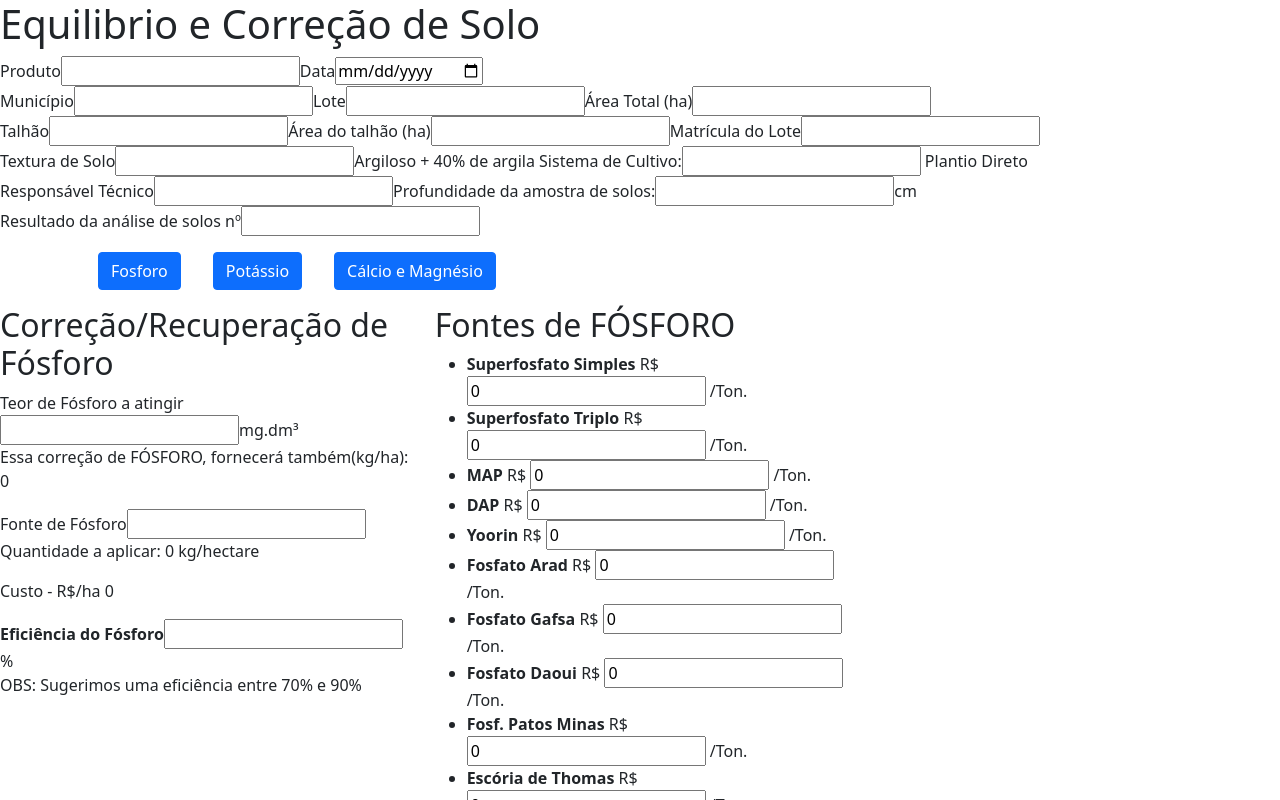
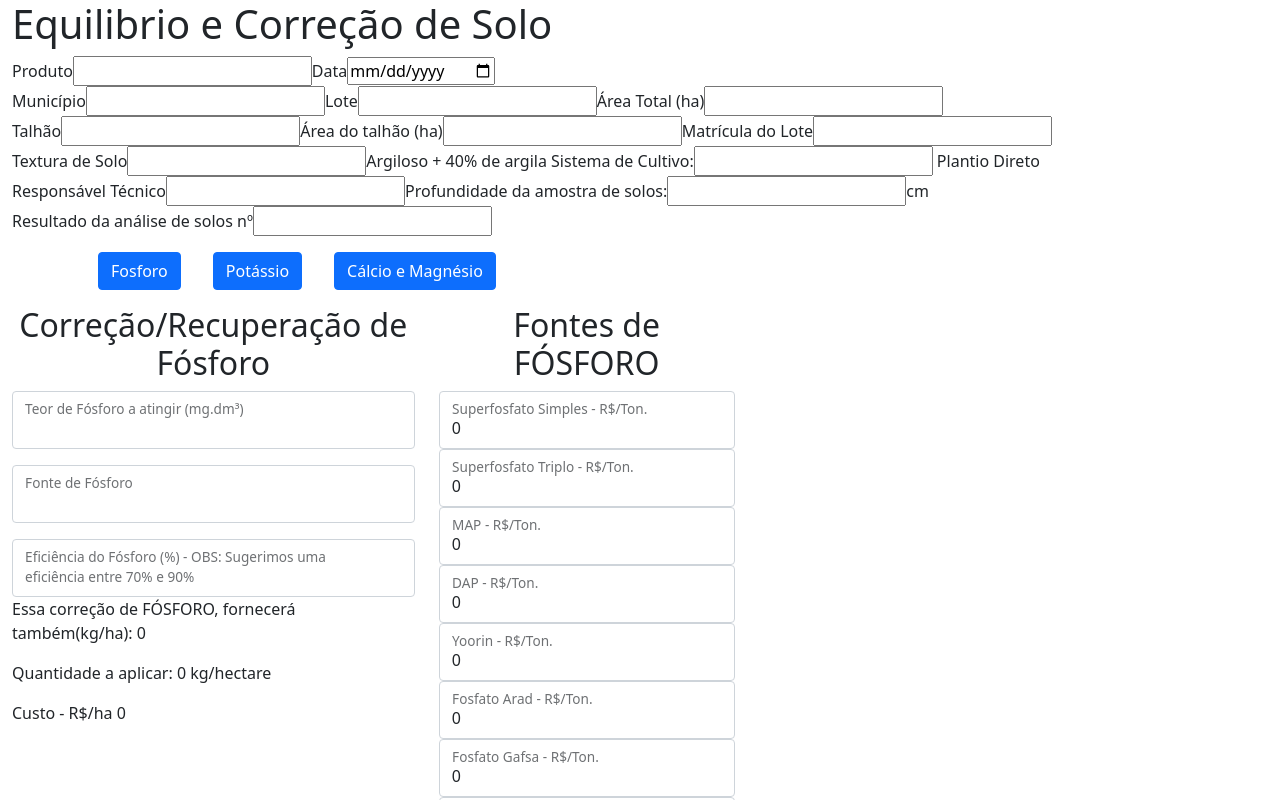
Before and after one commit to EnioAmarantes/gui-sa-soilcorrection, an Angular app in the folder soil-correction/: page / in a window 1280 px wide. Shown: the top 800 px of the page. Built offline with nearby package versions, Linux system fonts and the light colour scheme.

Commit message:
Melhorias no aspecto visual do componente Fósforo

```diff
--- a/soil-correction/src/app/app.component.html
+++ b/soil-correction/src/app/app.component.html
@@ -1,3 +1,9 @@
-<app-general-data></app-general-data>
+<div class="container-fluid">
+    <app-general-data></app-general-data>
+</div>
+
 <app-menu></app-menu>
-<router-outlet></router-outlet>
+
+<div class="container-fluid">
+    <router-outlet></router-outlet>
+</div>
--- a/soil-correction/src/app/fosforo/fosforo.component.html
+++ b/soil-correction/src/app/fosforo/fosforo.component.html
@@ -1,33 +1,41 @@
-<div class="row">
+<div class="row p-10">
 
     <div class="col-4">
-        <h2>Correção/Recuperação de Fósforo</h2>
-        <label>Teor de Fósforo a atingir</label>
-        <input type="text" /> <span>mg.dm³</span>
+        <h2 class="text-center">Correção/Recuperação de Fósforo</h2>
+
+        <div class="form-group">
+            <div class="form-floating mb-3">
+                <input id="teorFosforoAtingir" class="form-control" type="text" />
+                <label for="teorFosforoAtingir">Teor de Fósforo a atingir (mg.dm³)</label>
+            </div>
+
+            <div class="form-floating mb-3">
+                <input id="fntFosforo" class="form-control" type="text" />
+                <label for="fntFosforo">Fonte de Fósforo</label>
+            </div>
+
+            <div class="form-floating mb3">
+                <input id="eficienciaFosforo" class="form-control" type="number" />
+                <label for="eficienciaFosforo">Eficiência do Fósforo (%) - OBS: Sugerimos uma eficiência entre 70% e 90%</label>
+            </div>
+        </div>
 
         <p>Essa correção de FÓSFORO, fornecerá também(kg/ha): {{fosforo.kgha}}</p>
-
-        <label>Fonte de Fósforo</label>
-        <input type="text" />
 
         <p>Quantidade a aplicar: {{fosforo.qtdAplicar}} kg/hectare</p>
 
         <p>Custo - R$/ha {{fosforo.custoHa}} </p>
 
-        <label><strong>Eficiência do Fósforo</strong></label>
-        <input type="number" /><span>%</span>
-
-        <p>OBS: Sugerimos uma eficiência entre 70% e 90%</p>
     </div>
 
-    <div class="col-4">
-        <h2>Fontes de FÓSFORO</h2>
-        <ul>
-            <li *ngFor="let ff of FontesFosforo">
-                <label><strong>{{ ff.name }}</strong></label>
-                <span> R$ </span><input type="number" value="{{ff.value}}" /><span> /Ton.</span>
-            </li>
-        </ul>
+    <div class="col-3">
+        <h2 class="text-center">Fontes de FÓSFORO</h2>
+        <div class="form-group">
+            <div class="form-floating" *ngFor="let ff of FontesFosforo">
+                <input id="{{ff.id}}" class="form-control" type="number" value="{{ff.value}}" />
+                <label for="{{ff.id}}">{{ ff.name }} - R$/Ton.</label>
+            </div>
+        </div>
     </div>
 
 </div>
```
